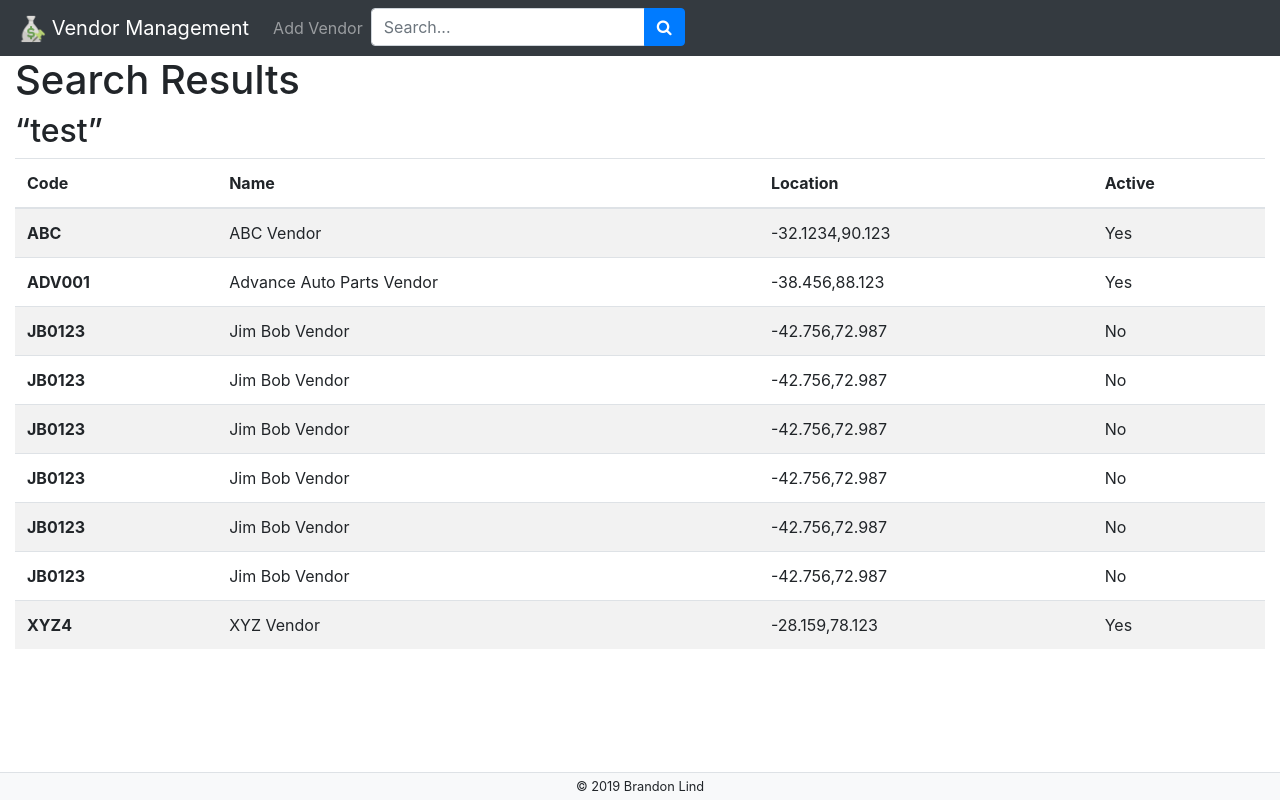
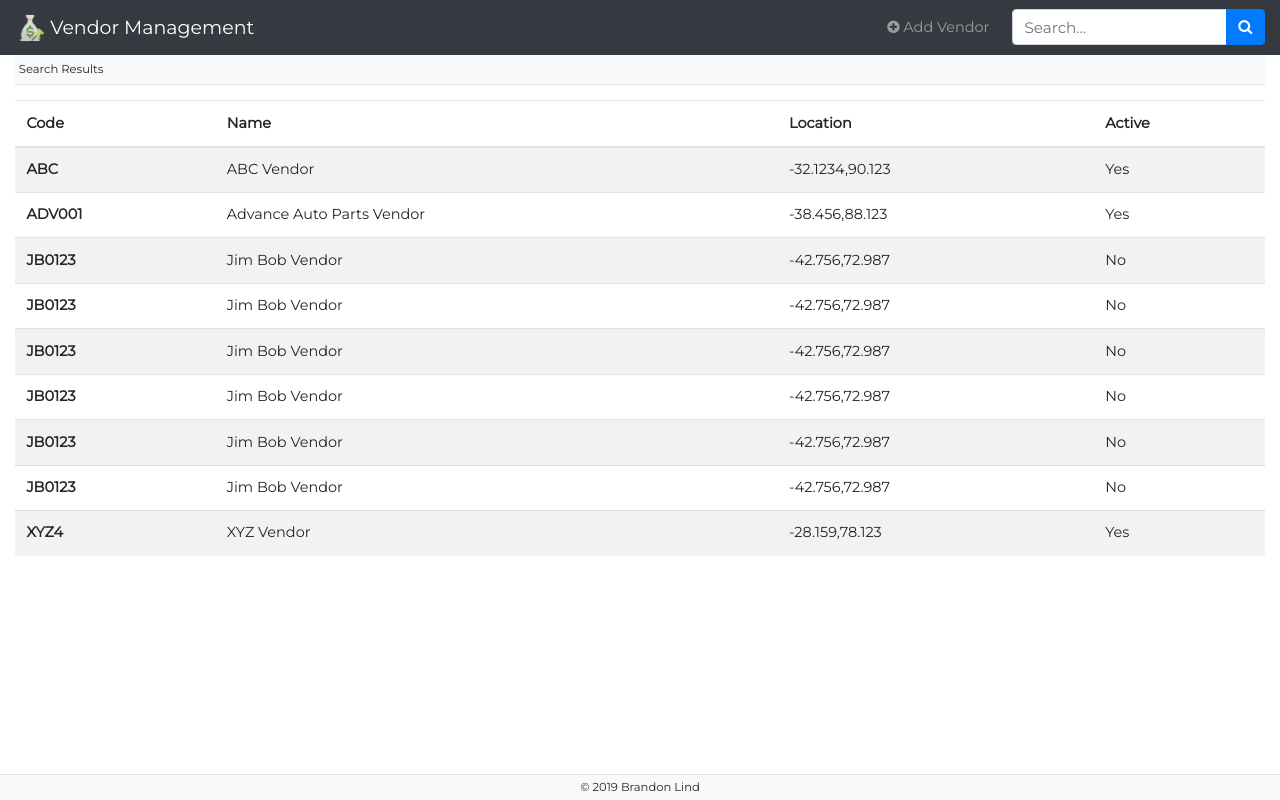
Before and after one commit to brandon-lind/vendor-management-example, a React (Create React App) app in the folder ui/vendormgmt-react/: page / in a window 1280 px wide. Built offline with nearby package versions, Linux system fonts and the light colour scheme.

Commit message:
More UI/UX tweaks

```diff
--- a/ui/vendormgmt-react/public/index.html
+++ b/ui/vendormgmt-react/public/index.html
@@ -9,6 +9,7 @@
     />
     <meta name="theme-color" content="#000000" />
     <link rel="manifest" href="%PUBLIC_URL%/manifest.json" />
+    <link href="https://fonts.googleapis.com/css?family=Montserrat" rel="stylesheet" />
     <title>Vendor Management</title>
   </head>
   <body>
--- a/ui/vendormgmt-react/src/App.js
+++ b/ui/vendormgmt-react/src/App.js
@@ -21,7 +21,7 @@ class App extends Component {
 
   render() {
     const search = {
-      searchTerms: 'test',
+      searchTerms: '',
       searchResults: [
         {code:'ABC', name:'ABC Vendor', location: '-32.1234,90.123', isActive: true},
         {code:'ADV001', name:'Advance Auto Parts Vendor', location: '-38.456,88.123', isActive: true},
--- /dev/null
+++ b/ui/vendormgmt-react/src/Components/Masthead/index.css
@@ -0,0 +1,9 @@
+.nav-item:not(:last-child) {
+  margin-right: 1rem;
+}
+
+@media (max-width: 575px) {
+  .navbar-brand {
+    font-size: 1.1rem;
+  }
+}
--- a/ui/vendormgmt-react/src/Components/Masthead/index.js
+++ b/ui/vendormgmt-react/src/Components/Masthead/index.js
@@ -8,6 +8,7 @@ import {
   NavItem,
   NavLink } from 'reactstrap';
 import VendorSearchForm from '../VendorSearch/form';
+import './index.css';
 import logo from '../../Assets/logo.png';
 
 class Masthead extends Component {
@@ -29,12 +30,12 @@ class Masthead extends Component {
   render() {
     return (
       <Navbar color="dark" dark expand="md">
-        <NavbarBrand href="/"><img src={logo} alt="Vendor Management" width="30" height="30" className="d-inline-block align-top" /> Vendor Management</NavbarBrand>
+        <NavbarBrand href="/"><img src={logo} alt="Vendor Management" width="30" height="30" className="d-inline-block align-bottom" /> Vendor Management</NavbarBrand>
         <NavbarToggler onClick={this.toggle} />
         <Collapse isOpen={this.state.isOpen} navbar>
-          <Nav navbar>
+          <Nav navbar className="ml-auto">
             <NavItem>
-              <NavLink href="/vendor/add">Add Vendor</NavLink>
+              <NavLink href="/vendor/add"><i className="fa fa-plus-circle"></i> Add Vendor</NavLink>
             </NavItem>
             <NavItem>
               <VendorSearchForm />
--- a/ui/vendormgmt-react/src/Pages/VendorSearch/index.js
+++ b/ui/vendormgmt-react/src/Pages/VendorSearch/index.js
@@ -6,11 +6,13 @@ const SearchResultPage = (props) => {
   const {searchTerms, searchResults} = props;
 
   return (
-    <>
-      <h1>Search Results</h1>
-      <h2>&ldquo;{searchTerms}&rdquo;</h2>
+    <div className="search-results">
+      <div className="bg-light border-bottom mb-3 p-1">
+        <small>Search Results</small>
+        <p className="m-0 h5">{searchTerms}</p>
+      </div>
       <ResultsGrid items={searchResults} />
-    </>
+    </div>
   );
 };
 
--- /dev/null
+++ b/ui/vendormgmt-react/src/index.css
@@ -0,0 +1,10 @@
+html,body {
+  font-family: 'Montserrat', Helvetica, sans-serif;
+  font-size: 0.95rem;
+}
+
+@media (max-width: 575px) {
+  html,body {
+    min-width: 320px;
+  }
+}
--- a/ui/vendormgmt-react/src/index.js
+++ b/ui/vendormgmt-react/src/index.js
@@ -2,7 +2,7 @@ import React from 'react';
 import ReactDOM from 'react-dom';
 import 'bootstrap/dist/css/bootstrap.min.css';
 import 'font-awesome/css/font-awesome.min.css';
-
+import './index.css';
 import App from './App';
 
 ReactDOM.render(<App />, document.getElementById('root'));
```
